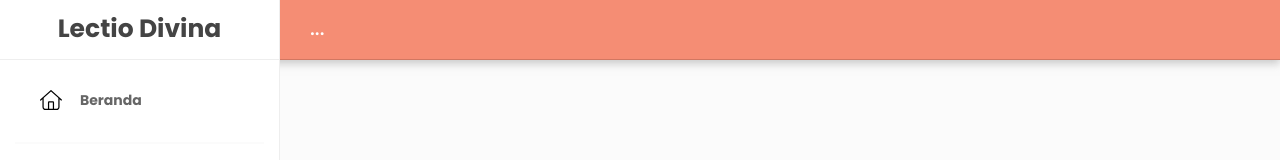
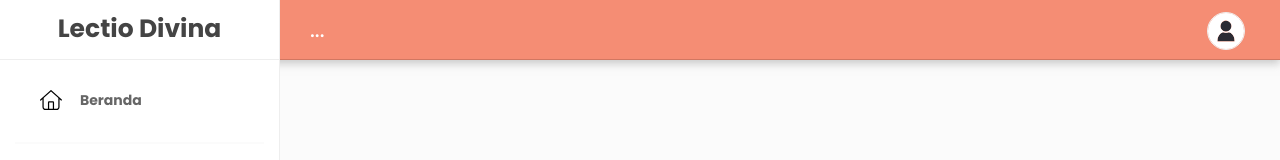
Before and after one commit to andspdev/lectio-divina-frontend, a React (Create React App) app: page /user-login in a window 1280 px wide. Shown: the top 160 px of the page. Built offline with nearby package versions, Linux system fonts and the light colour scheme.

Commit message:
Update content style profile image navbar

```diff
--- a/src/assets/css/styles.css
+++ b/src/assets/css/styles.css
@@ -81,11 +81,27 @@ a {
     color: white;
     height: 60px;
     padding: 16px 0;
+    padding-right: 35px;
     position: fixed;
     left: 0;
     top: 0;
     right: 0;
     box-shadow: 0 4px 8px 0 rgba(157, 157, 157, 0.5);
+}
+
+.navbar-ld .profile-img,
+.navbar-ld .open-sidebar,
+.navbar-ld .content-title h3 {
+    position: relative;
+    bottom: 4.5px
+}
+
+.navbar-ld .profile-img img {
+    width: 38px;
+    height: 38px;
+    border-radius: 50%;
+    border: 1px solid var(--color-border-smooth);
+
 }
 
 .navbar-ld .btn-show-sidebar {
@@ -95,6 +111,7 @@ a {
 
 .navbar-ld .content-title {
     margin-left: var(--width-content-sidebar);
+    transition: all .5s ease;
 }
 
 .navbar-ld .content-title h3 {
@@ -124,6 +141,7 @@ a {
     color: var(--color-dark);
     z-index: 1000;
     font-size: 14px;
+    transition: all .5s ease;
 }
 
 .sidebar-left .logo {
@@ -203,7 +221,7 @@ a {
 .content-wrapper {
     margin-left: var(--width-content-sidebar);
     padding: 20px 0;
-    padding-right: 20px;
+    padding-right: 30px;
     word-break: break-word;
     position: absolute;
     left: 0;
@@ -211,12 +229,14 @@ a {
     bottom: 0;
     height: calc(100% - 60px);
     overflow: auto;
+    transition: all .5s ease;
 }
 
 @media (max-width: 991.98px) {
     .navbar-ld .content-title,
     .content-wrapper {
-        margin: 0 ;
+        margin: 0;
+        transition: all .5s ease;
     }
 
     .navbar-ld {
@@ -229,6 +249,7 @@ a {
 
     .sidebar-left {
         left: calc(var(--width-content-sidebar) * -1);
+        transition: all .5s ease;
     }
 
     .sidebar-left.show {
--- a/src/components/Masuk.js
+++ b/src/components/Masuk.js
@@ -6,7 +6,6 @@ import { checkEmailIsValid, checkPasswordIsValid } from "../includes/Functions";
 import ImageEye from '../assets/images/svg/eye-light.svg'
 import ImageEyeSlash from '../assets/images/svg/eye-slash-light.svg'
 
-import NProgress from "nprogress";
 import '../assets/css/nprogress-auth.css'
 
 import LoaderFull from "../includes/LoaderFull";
--- a/src/components/user_login/includes/Header.js
+++ b/src/components/user_login/includes/Header.js
@@ -10,6 +10,8 @@ import ImageUserGroup from '../.../../../../assets/images/svg/menu_sidebar/user-
 import ImageGear from '../.../../../../assets/images/svg/menu_sidebar/gear_light.svg'
 import ImageQuestion from '../.../../../../assets/images/svg/menu_sidebar/circle-question_light.svg'
 import ImageBracketLogout from '../.../../../../assets/images/svg/menu_sidebar/arrow-right-from-bracket_light.svg'
+
+import ImageUserIcon from '../.../../../../assets/images/svg/user-icon.svg'
 
 
 const Header = (props) =>
@@ -30,10 +32,17 @@ const Header = (props) =>
 			<nav className="navbar-ld">
                 <div className="content-title">
                     <div className="d-flex align-items-center">
-                    <div className="d-block d-lg-none">
-                        <a href="#sidebar" onClick={(e) => onClickShowSidebar(e)} className="me-4"><img src={ImageBarsSidebar} className="btn-show-sidebar" alt="Show - Hide Sidebar" /></a>
-                    </div>
-                        <h3>{title}</h3>
+                        <div className="d-block d-lg-none">
+                            <a href="#sidebar" onClick={(e) => onClickShowSidebar(e)} className="me-4 open-sidebar"><img src={ImageBarsSidebar} className="btn-show-sidebar" alt="Show - Hide Sidebar" /></a>
+                        </div>
+
+                        <div className="flex-grow-1">
+                            <h3>{title}</h3>
+                        </div>
+
+                        <div className="profile-img">
+                            <img src={ImageUserIcon} alt="User Profile" />
+                        </div>
                     </div>
 
                 </div>
```
Also changed, not shown: src/assets/images/svg/user-icon.svg (added).
